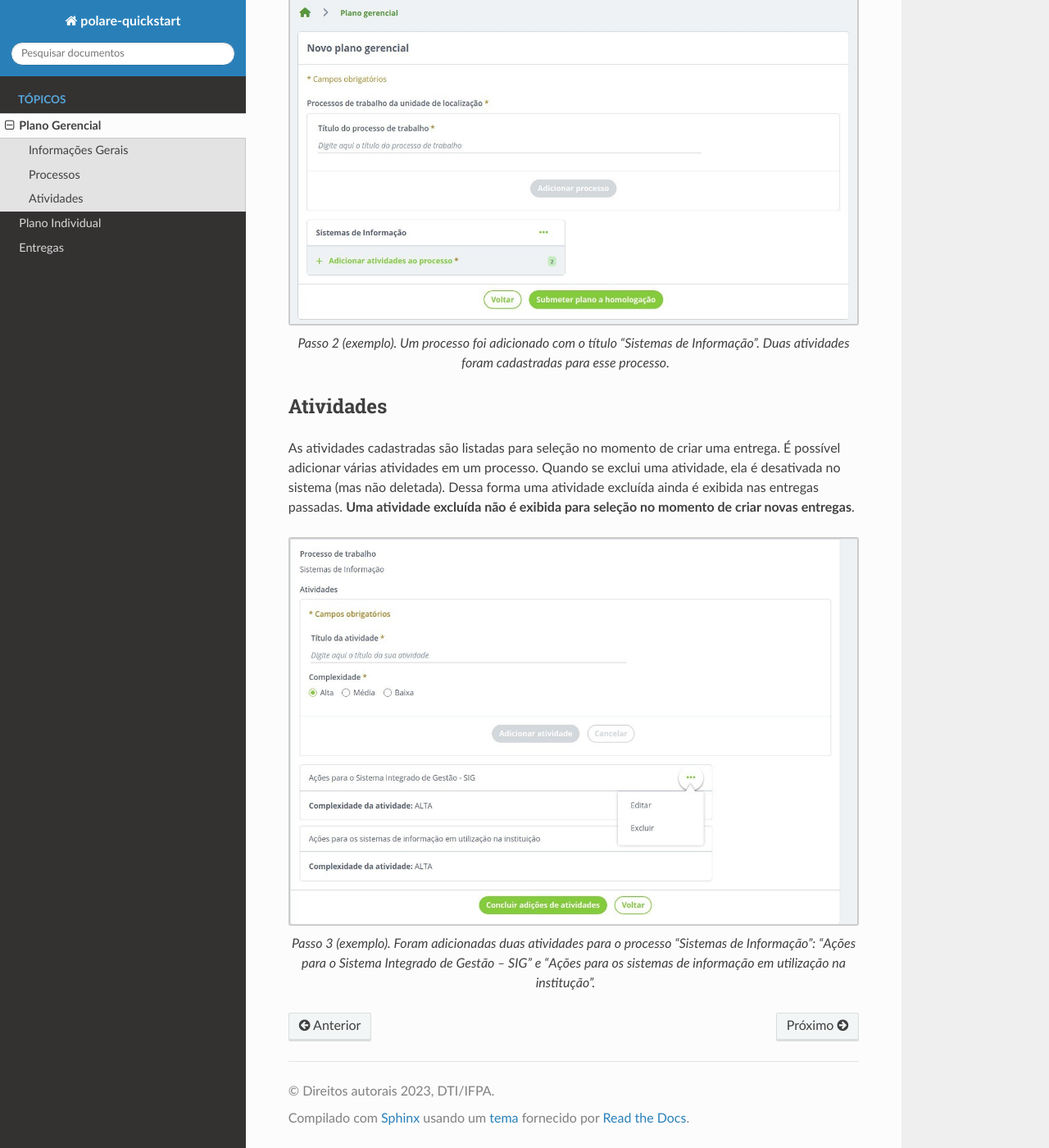
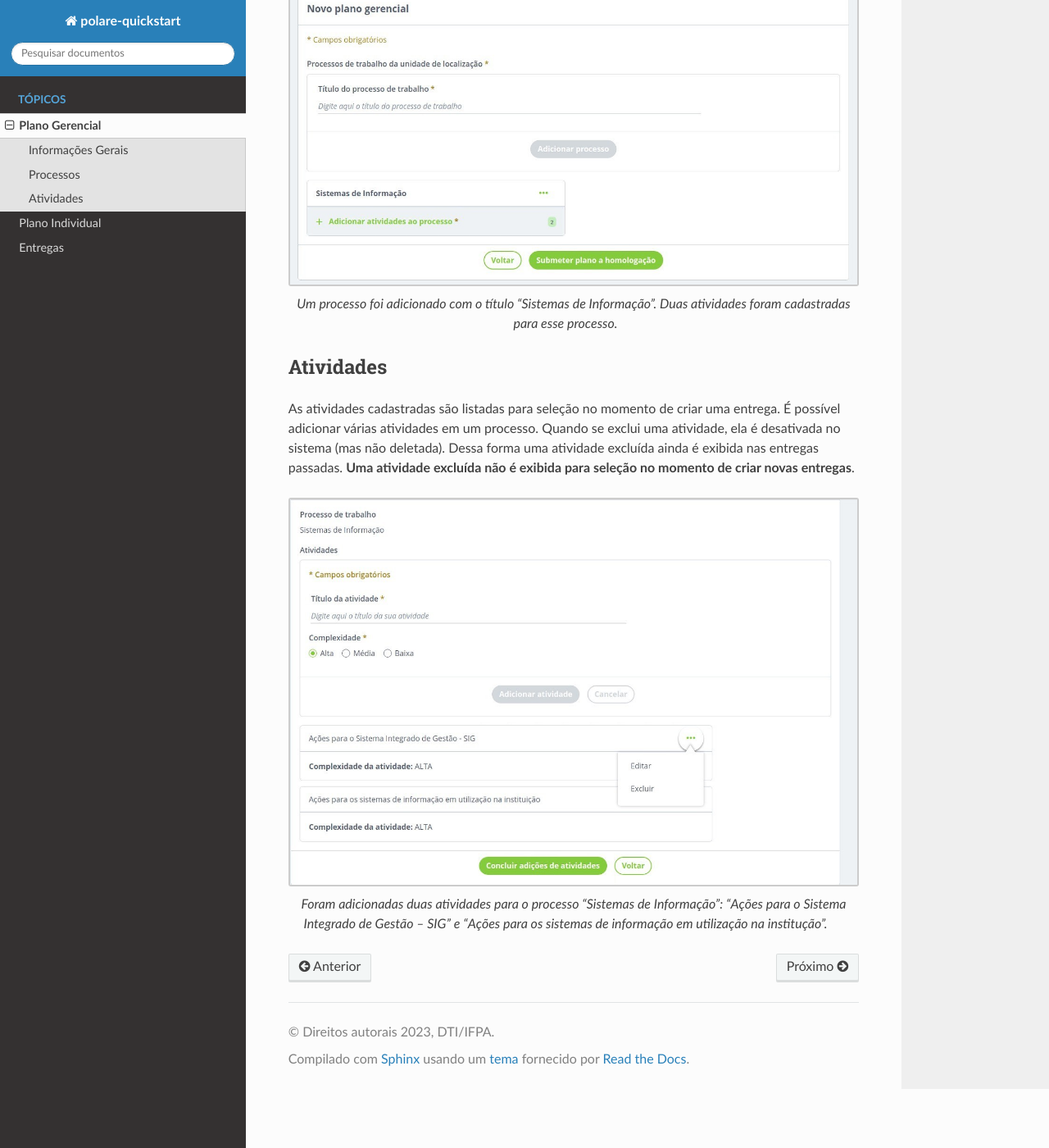
Before and after one commit to djangonauta/manual-polare, a Sphinx documentation site: the page built from docs/plano_gerencial.rst, in a window 1280 px wide and 1400 px high, scrolled down 1007 px. Shown: the whole window at 82% size. Built offline with Sphinx 7.4.7 and the Read the Docs theme 2.0.0, drawn with Linux system fonts in a browser that asks for light colours.

Commit message:
docs: docs atualizado

```diff
--- a/docs/plano_gerencial.rst
+++ b/docs/plano_gerencial.rst
@@ -13,8 +13,6 @@ Informações Gerais
 .. figure:: /static/img/plano_gerencial_informacoes_gerais.jpg
     :align: center
 
-    Passo 1
-
 
 Processos
 ---------
@@ -26,8 +24,8 @@ atividades em um processo deve-se clicar no respectivo link.
 .. figure:: /static/img/plano_gerencial_processos.jpg
     :align: center
 
-    Passo 2 (exemplo). Um processo foi adicionado com o título “Sistemas de Informação”. Duas atividades foram
-    cadastradas para esse processo.
+    Um processo foi adicionado com o título “Sistemas de Informação”. Duas atividades foram cadastradas para
+    esse processo.
 
 
 Atividades
@@ -41,5 +39,5 @@ não é exibida para seleção no momento de criar novas entregas**.
 .. figure:: /static/img/plano_gerencial_atividades.jpg
     :align: center
 
-    Passo 3 (exemplo). Foram adicionadas duas atividades para o processo “Sistemas de Informação”: “Ações para
-    o Sistema Integrado de Gestão – SIG” e “Ações para os sistemas de informação em utilização na institução”.
+    Foram adicionadas duas atividades para o processo “Sistemas de Informação”: “Ações para o Sistema
+    Integrado de Gestão – SIG” e “Ações para os sistemas de informação em utilização na institução”.
```
Also changed, not shown: docs/entregas.rst (+3 -4 lines).
